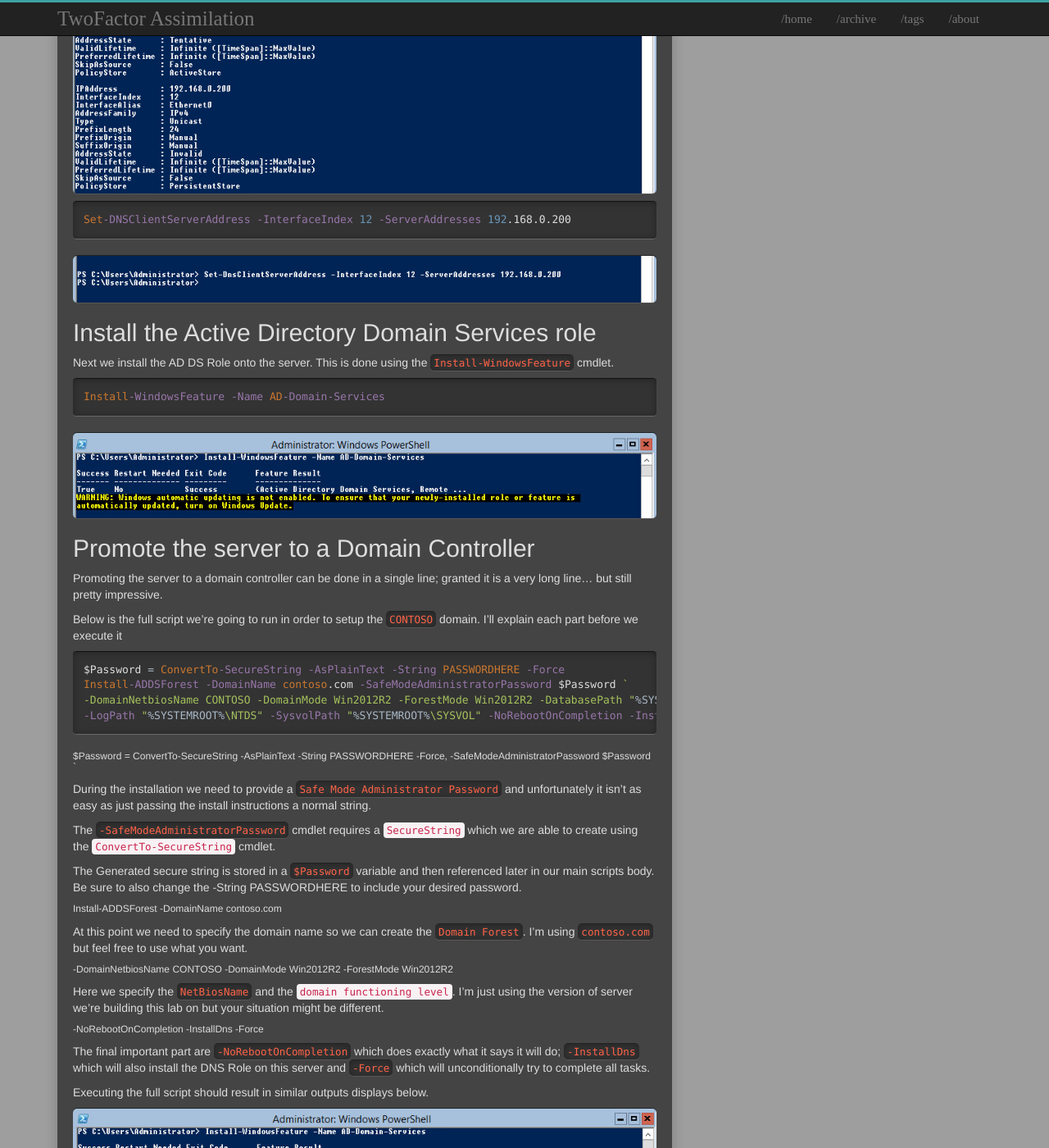
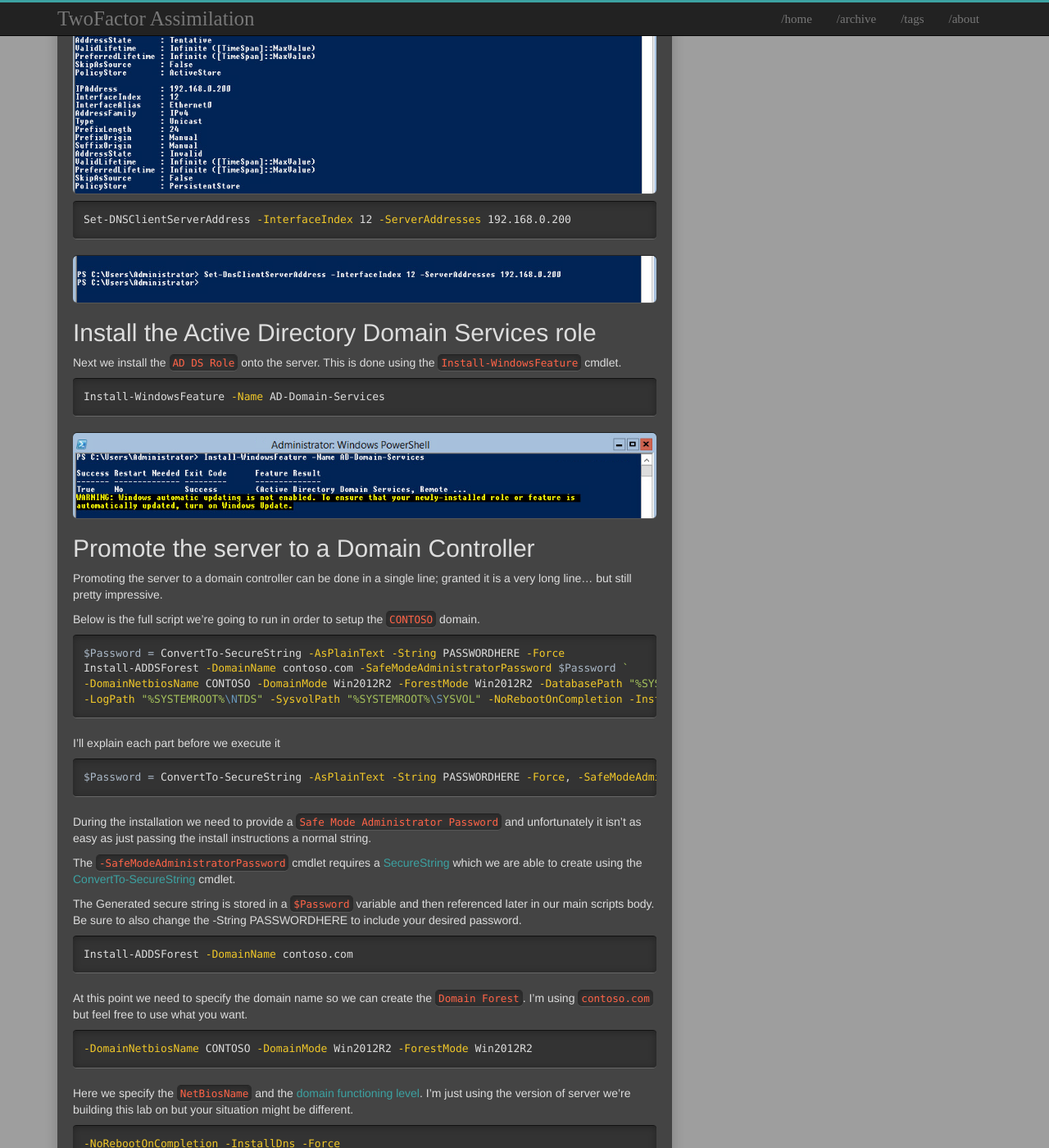
Before and after one commit to t04glovern/t04glovern.github.io.raw, a Jekyll site: the page built from _posts/2016-02-05-windows-server--installing-ad-ds-on-windows-server-2012-r2-core.markdown, in a window 1280 px wide and 1400 px high, scrolled down 3040 px. Shown: the whole window at 82% size. Built offline with Jekyll 4.4.1, drawn with Linux system fonts in a browser that asks for light colours; comment, search, counter and statistics services are not loaded; some of the changed text lies outside the part shown.

Commit message:
Prepared post for commit

```diff
--- a/_posts/2016-02-05-windows-server--installing-ad-ds-on-windows-server-2012-r2-core.markdown
+++ b/_posts/2016-02-05-windows-server--installing-ad-ds-on-windows-server-2012-r2-core.markdown
@@ -26,17 +26,17 @@ We will cover the following:
 
 ## Install Server Core
 
-I've opted to use `Windows Server 2012 R2 Evaluation` for this installation, making sure to also select `Server Core` and not the full standard install with GUI.
+I've opted to use `Windows Server 2012 R2 Evaluation` for this installation, making sure to select `Server Core` and not the full standard install with a GUI.
 
-When you first login you'll be greeted with a very bland command prompt with a blinking cursor. I know it seems daunting but stick with it; you'll find you learn a lot more when you work with less.
+When you first login you'll be greeted with a very bland command prompt sporting a blinking cursor. I know it seems daunting but stick with it; you'll find you learn a lot more when you're given less.
 
 ![Core Command Prompt]({{ site.url }}/images/posts/2016.02.05/ad-ds-cmdprompt.png)
 
-The command prompt shell won't be enough for what we want to do, so go ahead and fire up [PowerShell](https://msdn.microsoft.com/powershell) by simple running:
+The default command prompt won't be enough for what we want to do, so go ahead and fire up [PowerShell](https://msdn.microsoft.com/powershell) by simple running:
 
-{% highlight bat %}
+{% highlight bash %}
 PowerShell.exe
-{% endhighlight bat %}
+{% endhighlight bash %}
 
 You should see a small `PS` show up before the working directory now, this indicates that you're working with the PowerShell...shell.... *shruggs*
 
@@ -50,39 +50,39 @@ If you're like me and hate the look/feel of the windows console, you can run `ta
 
 Our first task will be to rename the server. We'll be using a simple PowerShell cmdlet for this:
 
-{% highlight bat %}
+{% highlight bash %}
 Rename-Computer -NewName PC-Name-Here
-{% endhighlight bat %}
+{% endhighlight bash %}
 
 ![PowerShell Rename]({{ site.url }}/images/posts/2016.02.05/ad-ds-powershell-rename.png)
 
 Now let's restart the server to apply those changes. You can do this through PowerShell as well! *(starting to see why it's awesome?)*
 
-{% highlight bat %}
+{% highlight bash %}
 Restart-Computer –Force
-{% endhighlight bat %}
+{% endhighlight bash %}
 
 Once you boot back in, fire up PowerShell and confirm the PC name changes went through with the following:
 
-{% highlight bat %}
+{% highlight bash %}
 $env:COMPUTERNAME
-{% endhighlight bat %}
+{% endhighlight bash %}
 
 ![PowerShell Rename Check]({{ site.url }}/images/posts/2016.02.05/ad-ds-powershell-rename-check.png)
 
 ## Set the IP and DNS Addresses
 
-Now that the Name is all setup lets have a crack at setting the IP and DNS Addresses with PowerShell. Before we jump in, run the following cmdlet to generate a list of network adapter interfaces currently registered with your system.
+Now that the name is all setup lets have a crack at setting the `IP` and `DNS Addresses` with PowerShell. Before we jump in, run the following cmdlet to generate a list of network adapter interfaces currently registered with your system.
 
-{% highlight bat %}
+{% highlight bash %}
 Get-NetAdapter
-{% endhighlight bat %}
+{% endhighlight bash %}
 
 **NOTE** If you are running this lab in `ESXi` or `VMware` then you'll need to install `VMware tools` on the server before PowerShell will be able to query the Adapter information. This can be done by mounting the tools in the DVD/CD drive as usual, changing to the tools directory (`cd D:\`) and then running the following:
 
-{% highlight bat %}
+{% highlight bash %}
 .\setup.exe
-{% endhighlight bat %}
+{% endhighlight bash %}
 
 ![PowerShell Check Network]({{ site.url }}/images/posts/2016.02.05/ad-ds-powershell-check-network.png)
 
@@ -99,25 +99,25 @@ DNS Server: 192.168.0.200 (itself)
 
 I achieve this with the following two commands:
 
-{% highlight bat %}
+{% highlight bash %}
 New-NetIPAddress -InterfaceIndex 12 -IPAddress 192.168.0.200 -PrefixLength 24 -DefaultGateway 192.168.0.1
-{% endhighlight bat %}
+{% endhighlight bash %}
 
 ![PowerShell Set Network IP]({{ site.url }}/images/posts/2016.02.05/ad-ds-powershell-set-network-ip.png)
 
-{% highlight bat %}
+{% highlight bash %}
 Set-DNSClientServerAddress -InterfaceIndex 12 -ServerAddresses 192.168.0.200
-{% endhighlight bat %}
+{% endhighlight bash %}
 
 ![PowerShell Set Network DNS]({{ site.url }}/images/posts/2016.02.05/ad-ds-powershell-set-network-dns.png)
 
 ## Install the Active Directory Domain Services role
 
-Next we install the AD DS Role onto the server. This is done using the `Install-WindowsFeature` cmdlet.
+Next we install the `AD DS Role` onto the server. This is done using the `Install-WindowsFeature` cmdlet.
 
-{% highlight bat %}
+{% highlight bash %}
 Install-WindowsFeature -Name AD-Domain-Services
-{% endhighlight bat %}
+{% endhighlight bash %}
 
 ![AD DS Role Install]({{ site.url }}/images/posts/2016.02.05/ad-ds-powershell-install-role.png)
 
@@ -125,32 +125,42 @@ Install-WindowsFeature -Name AD-Domain-Services
 
 Promoting the server to a domain controller can be done in a single line; granted it is a very long line... but still pretty impressive.
 
-Below is the full script we're going to run in order to setup the `CONTOSO` domain. I'll explain each part before we execute it
+Below is the full script we're going to run in order to setup the `CONTOSO` domain.
 
-{% highlight bat %}
+{% highlight bash %}
 $Password = ConvertTo-SecureString -AsPlainText -String PASSWORDHERE -Force
 Install-ADDSForest -DomainName contoso.com -SafeModeAdministratorPassword $Password `
 -DomainNetbiosName CONTOSO -DomainMode Win2012R2 -ForestMode Win2012R2 -DatabasePath "%SYSTEMROOT%\NTDS" `
 -LogPath "%SYSTEMROOT%\NTDS" -SysvolPath "%SYSTEMROOT%\SYSVOL" -NoRebootOnCompletion -InstallDns -Force
-{% endhighlight bat %}
+{% endhighlight bash %}
 
-###### $Password = ConvertTo-SecureString -AsPlainText -String PASSWORDHERE -Force, -SafeModeAdministratorPassword $Password `
+I'll explain each part before we execute it
+
+{% highlight bash %}
+$Password = ConvertTo-SecureString -AsPlainText -String PASSWORDHERE -Force, -SafeModeAdministratorPassword $Password `
+{% endhighlight bash %}
 
 During the installation we need to provide a `Safe Mode Administrator Password` and unfortunately it isn't as easy as just passing the install instructions a normal string.
 
-The `-SafeModeAdministratorPassword` cmdlet requires a [`SecureString`](https://msdn.microsoft.com/en-us/library/system.security.securestring%28v=vs.110%29.aspx) which we are able to create using the [`ConvertTo-SecureString`](https://technet.microsoft.com/en-us/library/hh849818.aspx) cmdlet.
+The `-SafeModeAdministratorPassword` cmdlet requires a [SecureString](https://msdn.microsoft.com/en-us/library/system.security.securestring%28v=vs.110%29.aspx) which we are able to create using the [ConvertTo-SecureString](https://technet.microsoft.com/en-us/library/hh849818.aspx) cmdlet.
 
 The Generated secure string is stored in a `$Password` variable and then referenced later in our main scripts body. Be sure to also change the -String PASSWORDHERE to include your desired password.
 
-###### Install-ADDSForest -DomainName contoso.com
+{% highlight bash %}
+Install-ADDSForest -DomainName contoso.com
+{% endhighlight bash %}
 
 At this point we need to specify the domain name so we can create the `Domain Forest`. I'm using `contoso.com` but feel free to use what you want.
 
-###### -DomainNetbiosName CONTOSO -DomainMode Win2012R2 -ForestMode Win2012R2
+{% highlight bash %}
+-DomainNetbiosName CONTOSO -DomainMode Win2012R2 -ForestMode Win2012R2
+{% endhighlight bash %}
 
-Here we specify the `NetBiosName` and the [`domain functioning level`](https://msdn.microsoft.com/en-us/library/cc771294.aspx). I'm just using the version of server we're building this lab on but your situation might be different.
+Here we specify the `NetBiosName` and the [domain functioning level](https://msdn.microsoft.com/en-us/library/cc771294.aspx). I'm just using the version of server we're building this lab on but your situation might be different.
 
-###### -NoRebootOnCompletion -InstallDns -Force
+{% highlight bash %}
+-NoRebootOnCompletion -InstallDns -Force
+{% endhighlight bash %}
 
 The final important part are `-NoRebootOnCompletion` which does exactly what it says it will do; `-InstallDns` which will also install the DNS Role on this server and `-Force` which will unconditionally try to complete all tasks.
 
@@ -160,9 +170,9 @@ Executing the full script should result in similar outputs displays below.
 
 Let's reboot the server and see if it worked!
 
-{% highlight bat %}
+{% highlight bash %}
 Restart-Computer -Force
-{% endhighlight bat %}
+{% endhighlight bash %}
 
 ![Login Screen]({{ site.url }}/images/posts/2016.02.05/ad-ds-powershell-login-screen.png)
 
@@ -177,7 +187,7 @@ Just because you don't have a GUI doesn't mean you can't effectively manage your
 1. Remote Server Administration Tools (RSAT)
 2. PowerShell
 
-###### RSAT Management
+### RSAT Management
 
 You can install the Remote Server Administration Tools from the following link.
 
@@ -187,7 +197,7 @@ For Active directory management I would recommend using the `Active Directory Ad
 
 ![RSAT User Create]({{ site.url }}/images/posts/2016.02.05/ad-ds-rsat-create-user.png)
 
-###### PowerShell
+### PowerShell
 
 You will also notice that when you commit changes, a `PowerShell history` entry is created along the bottom of the page. This gives you an idea of some of the various commands you can use to perform the same operations you just made with the GUI.
 
```
